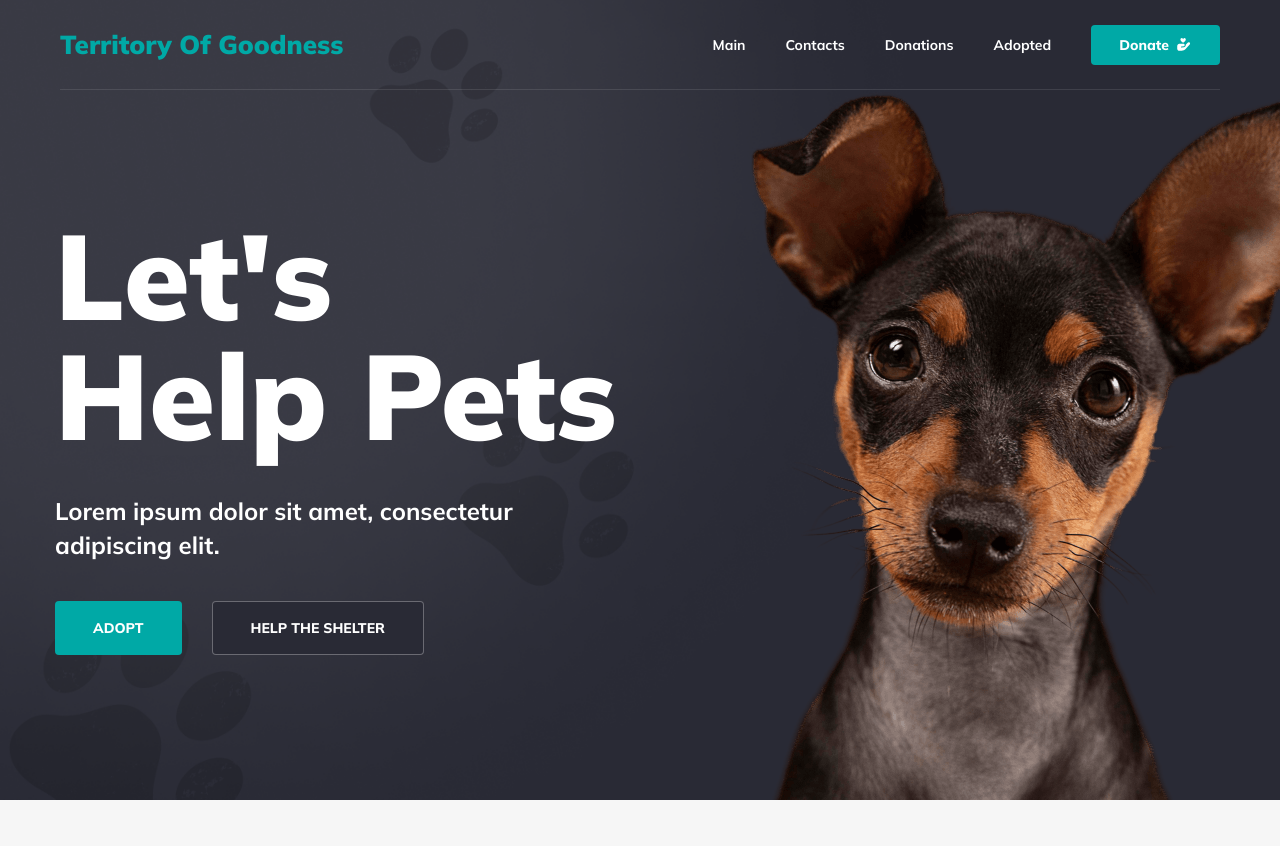
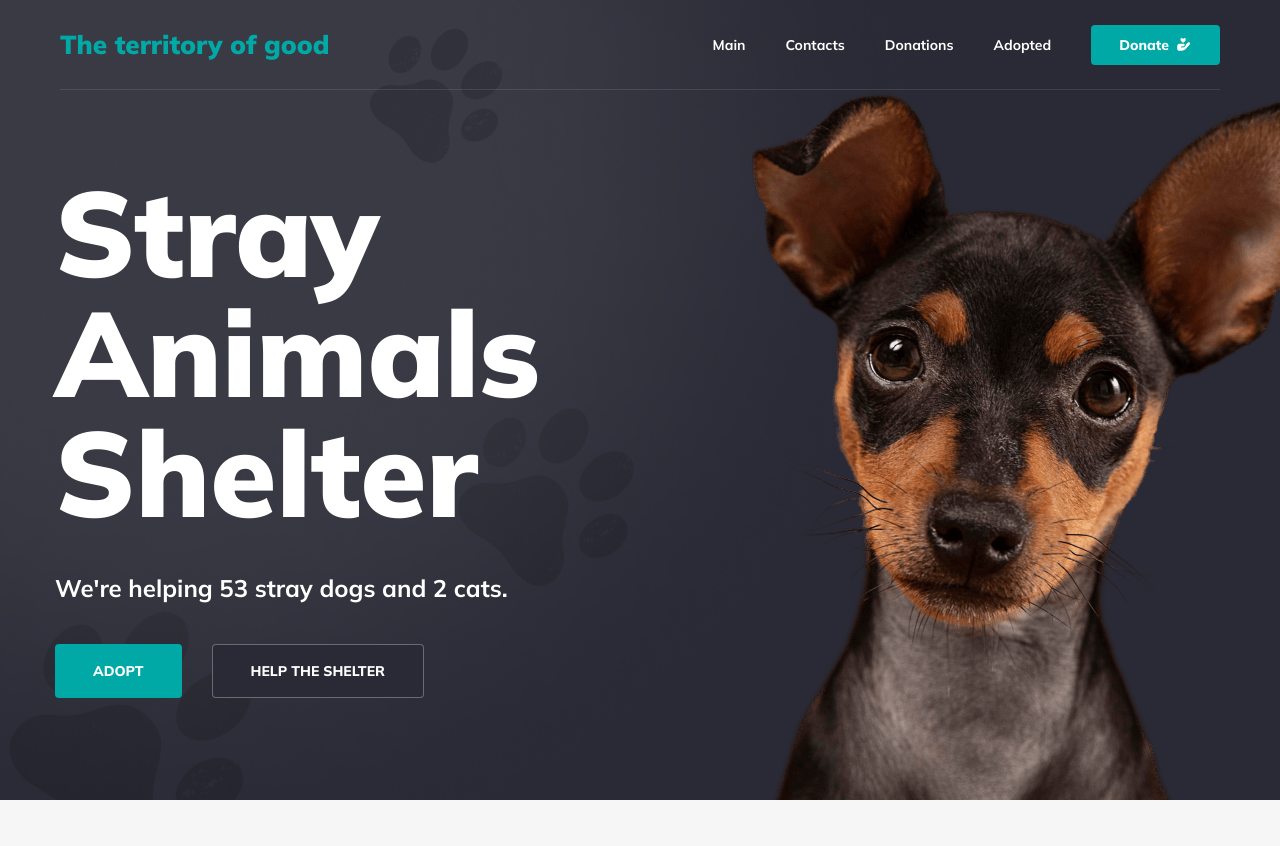
Before and after one commit to qase-tms/shelterpaws, a FastAPI app: template backend/templates/pages/index/index.html in a window 1280 px wide. Shown: the top 846 px of the page. Run offline with FastAPI, Linux system fonts and the light colour scheme; the template is opened without the code that fills it, so the values that code supplies are empty.

Commit message:
fix: multiple frontend fixes #79

```diff
--- a/backend/templates/general/footer.html
+++ b/backend/templates/general/footer.html
@@ -3,7 +3,7 @@
 {% from "ui/buttons.html" import button %}
 {% from  "ui/section_header.html" import section_header with context %}
 
-{% set footer_databag = { 'international_number': '+7 987 654 32 10', 'international_number_href': '+79876543210', 'european_number': '+3 123 456 789', 'european_number_href': '+3123456789', 'location': 'Georgia, Poti', 'email': 'info@site.com' } %}
+{% set footer_databag = { 'international_number': '+7 995 557 36 66 74', 'international_number_href': '+7995557366674', 'location': 'Georgia, Poti', 'email': 'vitaly.sharovatov@gmail.com' } %}
 <footer class="page-footer">
   <div class="container">
     <div class="page-footer__in">
@@ -12,7 +12,7 @@
           <img
             class="page-footer__pic"
             src="/static/img/upload/shelter.jpg"
-            alt="shelter The Territory of Goodness"
+            alt="shelter The territory of good"
           />
             <div class="page-footer__content">
               <p class="page-footer__text">
@@ -25,9 +25,6 @@
                   <div class="contact-row__content">
                     <a class="contact-row__link" href=" {{ 'tel:' ~ footer_databag.international_number_href }}">
                       {{ footer_databag.international_number }}
-                    </a>
-                    <a class="contact-row__link" href="{{ 'tel:' ~ footer_databag.european_number_href }}">
-                      {{ footer_databag.european_number }}
                     </a>
                   </div>
                 </li>
--- a/backend/templates/general/header.html
+++ b/backend/templates/general/header.html
@@ -3,7 +3,7 @@
 
 {% from "ui/buttons.html" import button %}
 
-{% set header_databag = { 'shelter_name': "Territory Of Goodness", 'menu_items':
+{% set header_databag = { 'shelter_name': "The territory of good", 'menu_items':
 [{ 'title': "Main", 'link': "#" }, { 'title': "Contacts", 'link': "#contacts" },
 { 'title': "Donations", 'link': "#donations" }, { 'title': "Adopted", 'link':
 "#adopted" }] } %}
--- a/backend/templates/pages/index/index.html
+++ b/backend/templates/pages/index/index.html
@@ -1,7 +1,7 @@
 {% extends "general/base.html" %}
 
 {% block title %}
-The territory of goodness shelter
+The territory of good shelter
 {% endblock %}
 
 {% block body %}
--- a/backend/templates/pages/index/sections/about_section.html
+++ b/backend/templates/pages/index/sections/about_section.html
@@ -5,8 +5,8 @@
   <div class="container">
     {{ section_header(className="about-section__header", sup_title="Who Are We", title="About the shelter") }}
     <p class="about-section__text">
-      Lorem ipsum dolor sit amet, consectetur adipiscing elit. Phasellus maximus convallis iaculis. Maecenas augue justo, mattis at felis quis, molestie fermentum magna. Ut mi ipsum, tempor in molestie ac, sollicitudin at ex. Sed mollis orci sed nulla vehicula, et malesuada diam condimentum. Nullam eu maximus magna. Quisque urna diam, sodales non dolor a, pharetra tempus arcu. Sed mauris lacus, maximus at velit vel, commodo luctus tortor.
+      We are raising funds to support animal welfare in and around Poti, Georgia. Sadly, this region is severely lacking in animal shelters and rescuers, leaving countless stray animals to fend for themselves in the streets. My husband and I started building the Territory of Good shelter from the ground up after bringing 15 strays from Ukraine. Our ever-growing shelter is supported only by our single income and the generosity of other animal lovers. Donated funds are used to build additional enclosures for our animals, pay for much-needed veterinary care, find forever homes for our animals, and cover the costs of essentials such as food, enrichment toys, and bedding. Every donation helps us improve the quality of life for animals in our community. We strive to save as many strays as we can — especially old, injured, or otherwise high-risk animals. Your donations help us care for animals recovering from abuse, neglect, and illness and give them a second chance at life.
     </p>
-    {{ video(src="https://www.youtube.com/embed/O7TBDSpzgD4", className="about-section__video") }}
+    {{ video(src="https://www.youtube.com/embed/BruIX11Qo1w?list=PLt75o-m3IfmyMXeqT7BpwB6x7GRrti9l5", title="Meet Irina, owner of Territory of Good animal shelter", className="about-section__video") }}
   </div>
 </section>
--- a/backend/templates/pages/index/sections/promo_section.html
+++ b/backend/templates/pages/index/sections/promo_section.html
@@ -2,18 +2,21 @@
   <div class="container promo-section__container">
     <div class="promo-section__content">
       <h1 class="promo-section__title">
-          Let's help pets
+        Stray animals shelter
       </h1>
       <p class="promo-section__subtitle">
-        Lorem ipsum dolor sit amet, consectetur adipiscing elit.
+        We're helping 53 stray dogs and 2 cats.
       </p>
       <div class="promo-section__btn-list">
-        <button class="button promo-section__btn-list-item" type="button">Adopt</button>
-        <button class="button button--secondary promo-section__btn-list-item" type="button">Help the shelter</button>
+        <button class="button promo-section__btn-list-item"
+          type="button">Adopt</button>
+        <button class="button button--secondary promo-section__btn-list-item"
+          type="button">Help the shelter</button>
       </div>
     </div>
     <div class="promo-section__accessory">
-        <img class="promo-section__accessory-img" src="/img/promo-section/promo-item-01.png" alt="">
+      <img class="promo-section__accessory-img"
+        src="/img/promo-section/promo-item-01.png" alt>
     </div>
   </div>
 </section>
--- a/backend/templates/ui/video_container.html
+++ b/backend/templates/ui/video_container.html
@@ -1,6 +1,6 @@
-{% macro video(src="", className="") %}
+{% macro video(src="", className="", title="") %}
 <div class="video-container {{className}}">
-    <iframe width="100%" height="100%" src="{{src}}" frameborder="0" allowfullscreen>
+    <iframe title="{{title}}" width="100%" height="100%" src="{{src}}" frameborder="0" allowfullscreen>
     </iframe>
 </div>
 {% endmacro %}
--- a/index.html
+++ b/index.html
@@ -1,7 +1,7 @@
 <!DOCTYPE html>
 <html>
 	<head>
-		<title>The territory of goodness shelter</title>
+		<title>The territory of good shelter</title>
 		<link rel="stylesheet" href="./assets/normalize.css" />
 		<link rel="stylesheet" href="./assets/styles.css" />
 		<meta name="viewport" content="width=device-width, initial-scale=1.0" />
```
Also changed, not shown: backend/static/img/upload/shelter.jpg, 6 other files.
